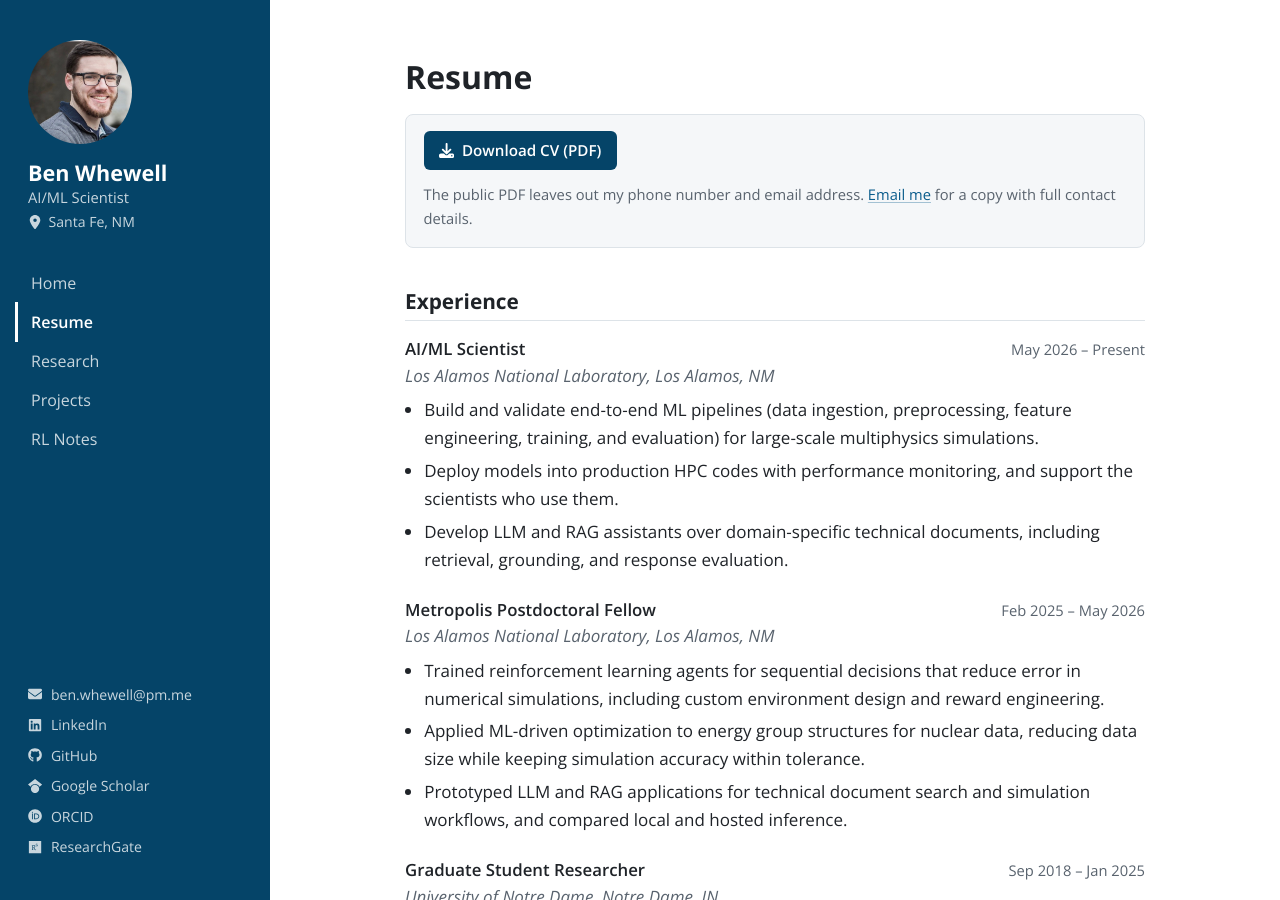
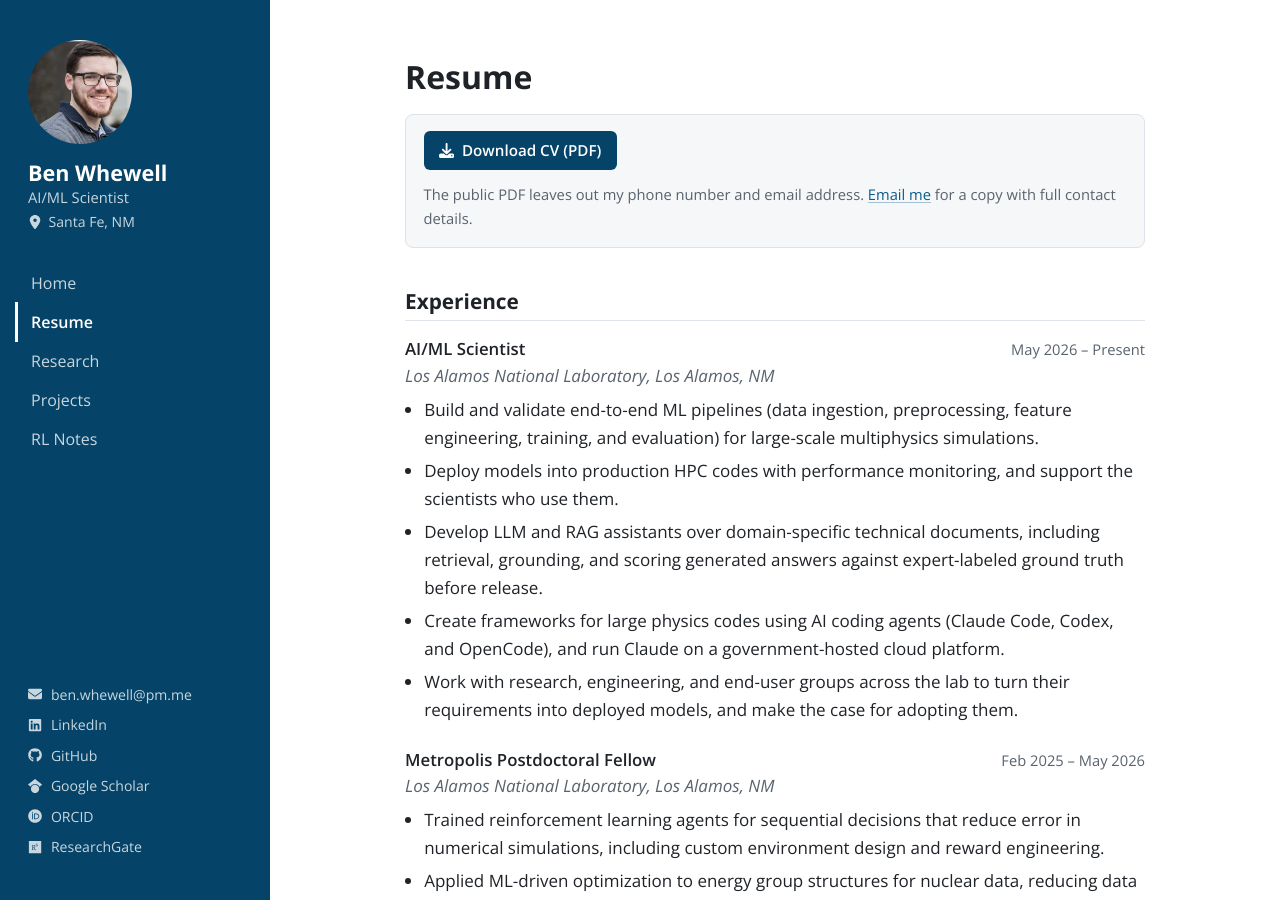
Before and after one commit to bwhewe-13/bwhewe-13.github.io, a Jekyll site: the page built from resume.html, in a window 1280 px wide and 900 px high. Built offline with Jekyll 4.4.1, drawn with Linux system fonts in a browser that asks for light colours; some of the changed text lies outside the part shown.

Commit message:
Add AI coding agents, RAG release gate, and cross-group work to the resume

```diff
--- a/resume.html
+++ b/resume.html
@@ -26,7 +26,9 @@ content_class: resume
     <ul>
       <li>Build and validate end-to-end ML pipelines (data ingestion, preprocessing, feature engineering, training, and evaluation) for large-scale multiphysics simulations.</li>
       <li>Deploy models into production HPC codes with performance monitoring, and support the scientists who use them.</li>
-      <li>Develop LLM and RAG assistants over domain-specific technical documents, including retrieval, grounding, and response evaluation.</li>
+      <li>Develop LLM and RAG assistants over domain-specific technical documents, including retrieval, grounding, and scoring generated answers against expert-labeled ground truth before release.</li>
+      <li>Create frameworks for large physics codes using AI coding agents (Claude Code, Codex, and OpenCode), and run Claude on a government-hosted cloud platform.</li>
+      <li>Work with research, engineering, and end-user groups across the lab to turn their requirements into deployed models, and make the case for adopting them.</li>
     </ul>
   </div>
 
@@ -150,6 +152,8 @@ content_class: resume
     <dd>Gymnasium, Stable-Baselines3, Ray RLlib, PettingZoo</dd>
     <dt>LLMs</dt>
     <dd>Hugging Face, LangChain/LangGraph, LlamaIndex, Ollama, vector databases</dd>
+    <dt>AI coding agents and cloud AI</dt>
+    <dd>Claude Code, Codex, OpenCode, Azure AI Foundry, Amazon Bedrock</dd>
     <dt>Tools and infrastructure</dt>
     <dd>Docker, MLflow, Weights &amp; Biases, DVC, FastAPI, Git, Linux, HPC clusters</dd>
     <dt>Data</dt>
```
